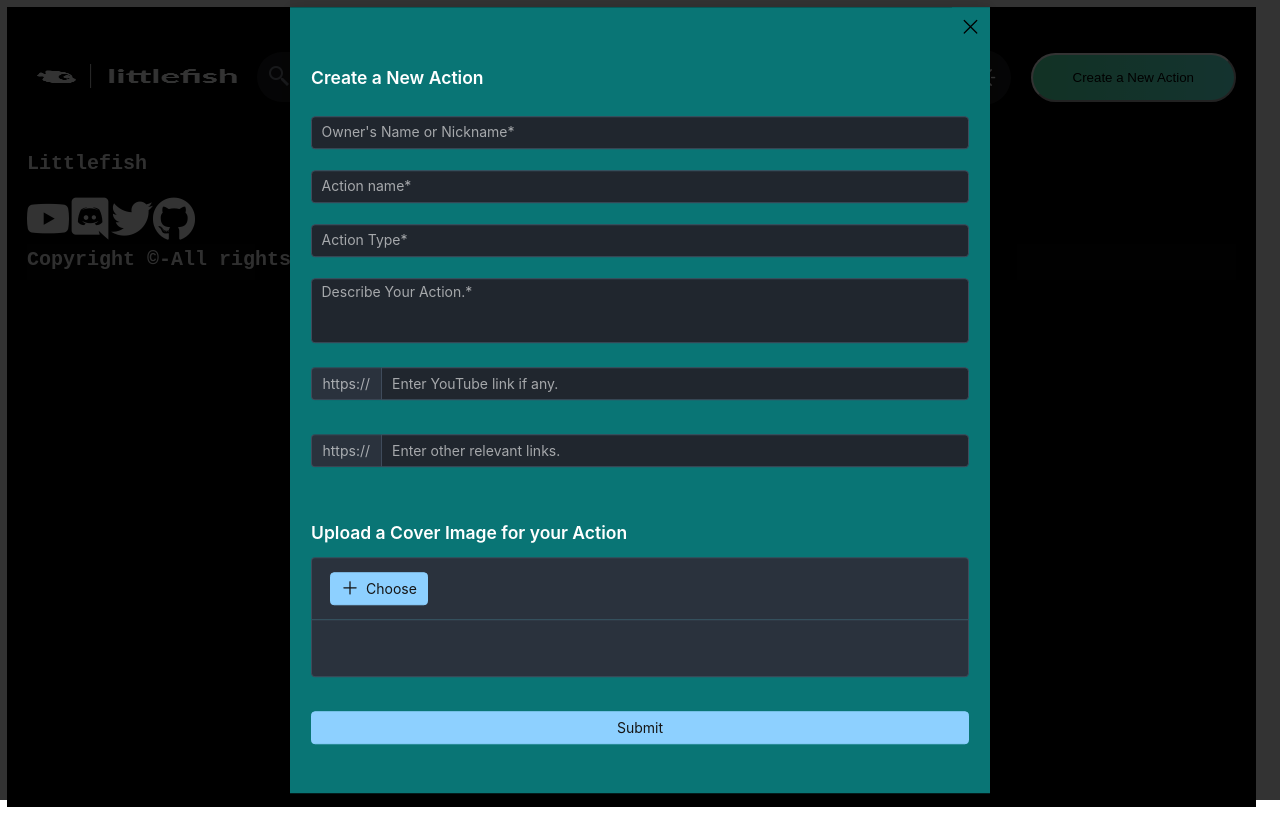
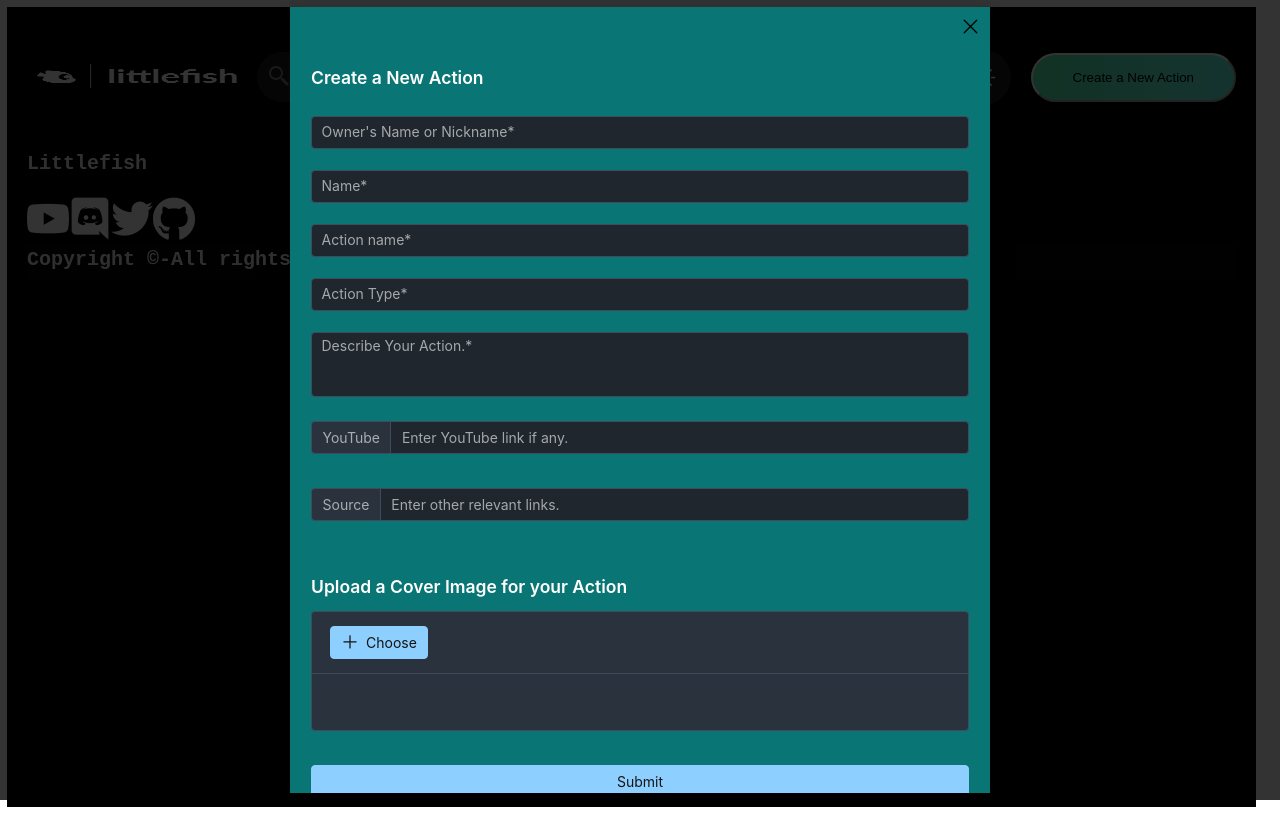
Before and after one commit to littlefish-foundation/littlefish-mvp, a React (Create React App) app in the folder frontend/: page / in a window 1280 px wide. Both pictures are taken after typing "Sample" into the empty fields and a click on the button "Create a New Action". Built offline with nearby package versions, Linux system fonts and the light colour scheme; no server answers.

Commit message:
Refactoring Frontend Code

```diff
--- a/frontend/src/components/AbstractList.js
+++ b/frontend/src/components/AbstractList.js
@@ -6,16 +6,17 @@ const AbstractList = ({ listData, setSelectedNft }) => {
   return (
     <div className="list">
       {listData.map((nft) => (
-        <div key={nft.token_id} onClick={() => setSelectedNft(nft.token_id)}>
+        <div key={nft.tokenId} onClick={() => setSelectedNft(nft.tokenId)}>
           <CollectionCard
 
-            id={nft.token_id}
-            asset_name={nft.asset_name}
+            id={nft.tokenId}
+            assetName={nft.assetName}
+            name={nft.name}
             description={nft.description}
             image={nft.image}
-            link_1={nft.link_1}
-            link_2={nft.link_2}
-            owner_name={nft.owner_name}
+            youtubeLink={nft.youtubeLink}
+            otherLink={nft.otherLink}
+            ownerName={nft.ownerName}
           />
         </div>
       ))}
--- a/frontend/src/components/Main.js
+++ b/frontend/src/components/Main.js
@@ -17,7 +17,7 @@ const Main = ({ selectedNft, listData }) => {
         </div>
         <div className="nftDetails" style={{ color: "#fff" }}>
           <div className="title">
-            {activeNft.name}
+            {activeNft.assetName}
 
             <br />
             <span className="description">{activeNft.description}</span>
@@ -26,12 +26,12 @@ const Main = ({ selectedNft, listData }) => {
           </div>
 
           <div className="description">
-            <a href={activeNft.link_1} style={{ color: "white" }}>
+            <a href={activeNft.youtubeLink} style={{ color: "white" }}>
               {" "}
               <i className="pi pi-youtube" style={{ fontSize: "1.5em" }}> Video Link</i>
             </a>
             <br />
-            <a href={activeNft.link_2} style={{ color: "white" }}>
+            <a href={activeNft.otherLink} style={{ color: "white" }}>
               {" "}
               <i className="pi pi-globe" style={{ fontSize: "1.5em" }}> Source Link</i>
             </a>
@@ -40,7 +40,7 @@ const Main = ({ selectedNft, listData }) => {
               {" "}
               <i className="pi pi-user" style={{ fontSize: "1em" }}>
                 {" "}
-                Action Owner: {activeNft.owner_name}{" "}
+                Action Owner: {activeNft.ownerName}{" "}
               </i>
               <div className="ownerNameAndHandle"></div>
             </div>
--- a/frontend/src/formcomponents/FormComponents/AllFormCode.js
+++ b/frontend/src/formcomponents/FormComponents/AllFormCode.js
@@ -14,12 +14,16 @@ import { classNames } from "primereact/utils";
 import "../index.css";
 import "./FormDemo.css";
 
-const AllFormCode = (props) => {
+const AllFormCode = () => {
+  const [ownerNameValue, setOwnerNameValue] = useState("");
   const [nameValue, setNameValue] = useState("");
-  const [discordValue, setDiscordValue] = useState("");
+  const [assetNameValue, setAssetNameValue] = useState("");
   const [actionTypeValue, setActionTypeValue] = useState("");
 
   const [descriptionValue, setDescriptionValue] = useState("");
+  const [url1, setURL1] = useState("");
+  const [url2, setURL2] = useState("");
+
   const [showMessage, setShowMessage] = useState(false);
   const [formData, setFormData] = useState({});
 
@@ -34,8 +38,7 @@ const AllFormCode = (props) => {
       const uploadType = reader.result.split(",")[0];
       const base64data = reader.result.split(",")[1];
       window.basedata = base64data;
-      window.uploadType = uploadType.split(':').pop().split(';')[0];
-      console.log(uploadType);
+      window.uploadType = uploadType.split(":").pop().split(";")[0];
     };
   };
   //console.log(window.basedata);
@@ -43,12 +46,16 @@ const AllFormCode = (props) => {
   const validate = (data) => {
     let errors = {};
 
-    if (!data.name) {
-      errors.name = "Name or Nickname is required.";
+    if (!data.ownerName) {
+      errors.ownerName = "Name or Nickname is required.";
     }
 
-    if (!data.discordServer) {
-      errors.discordServer = "Discord Server Name is required.";
+    if (!data.name) {
+      errors.name = "Name is required.";
+    }
+
+    if (!data.assetName) {
+      errors.assetName = "Discord Server Name is required.";
     }
 
     if (!data.actionType) {
@@ -58,6 +65,7 @@ const AllFormCode = (props) => {
     if (!data.description) {
       errors.description = "You need to desribe your action.";
     }
+
     return errors;
   };
 
@@ -68,60 +76,26 @@ const AllFormCode = (props) => {
     );
   };
 
-  const [url1, setURL1] = useState("");
-  const isInputTextChanged1 = (e) => {
-    console.log(e.target.value);
-    let urlVal1 = e.target.value;
-    if (urlVal1.includes("https://")) urlVal1 = urlVal1.split("https://")[1];
-
-
-    setURL1(urlVal1);
-    window.url1 = urlVal1;
-  };
-
-  const [url2, setURL2] = useState("");
-  const isInputTextChanged2 = (e) => {
-    console.log(e.target.value);
-    let urlVal2 = e.target.value;
-    if (urlVal2.includes("https://")) urlVal2 = urlVal2.split("https://")[1];
-
-
-    setURL2(urlVal2);
-    window.url2 = urlVal2;
-  };
-
   const onSubmit = (data, form) => {
     setFormData(data);
     setShowMessage(true);
     console.log(data);
-    //console.log(formData);
-    window.name = data.name;
-    window.discordServer = data.discordServer;
-    window.actionType = data.actionType;
-    window.description = data.description;
-
-    form.restart();
-  };
 
     const options = {
       method: "POST",
       url: "http://localhost:8000/nft",
       data: {
-      nft: {
-        asset_name: window.discordServer,
-        owner_name: window.name,
-        name: window.discordServer,
-        link_1: window.url1,
-        link_2: window.url2,
+        name: data.name,
+        assetName: data.assetName,
+        description: data.description,
+        ownerName: data.ownerName,
+        youtubeLink: data.youtubeLink,
+        otherLink: data.otherLink,
+        mediaType: "image/png",
         image: window.basedata,
-        description: window.description,
-        media_type: window.uploadType,
-
-
-      },
       },
     };
-  console.log(options.data);
+
     axios
       .request(options)
       .then(function (response) {
@@ -130,6 +104,8 @@ const AllFormCode = (props) => {
       .catch(function (error) {
         console.error(error);
       });
+    form.restart();
+  };
 
   return (
     <div className="form-demo">
@@ -158,23 +134,27 @@ const AllFormCode = (props) => {
           <Form
             onSubmit={onSubmit}
             initialValues={{
+              ownerName: "",
               name: "",
-              discordServer: "",
+              assetName: "",
               actionType: "",
               description: "",
+              youtubeLink: "",
+              otherLink: "",
+              image: "",
             }}
             validate={validate}
             render={({ handleSubmit }) => (
               <form onSubmit={handleSubmit} className="p-fluid">
                 <Field
-                  name="name"
+                  name="ownerName"
                   render={({ input, meta }) => (
                     <div className="field">
                       <span className="p-float-label">
                         <InputText
-                          id="name"
-                          value={nameValue}
-                          onChange={(e) => setNameValue(e.target.value)}
+                          id="ownerName"
+                          value={ownerNameValue}
+                          onChange={(e) => setOwnerNameValue(e.target.value)}
                           {...input}
                           autoFocus
                           className={classNames({
@@ -195,14 +175,41 @@ const AllFormCode = (props) => {
                   )}
                 />
                 <Field
-                  name="discordServer"
+                  name="name"
                   render={({ input, meta }) => (
                     <div className="field">
                       <span className="p-float-label p-input-icon-right">
                         <InputText
-                          id="discordServer"
-                          value={discordValue}
-                          onChange={(e) => setDiscordValue(e.target.value)}
+                          id="name"
+                          value={nameValue}
+                          onChange={(e) => setNameValue(e.target.value)}
+                          {...input}
+                          className={classNames({
+                            "p-invalid": isFormFieldValid(meta),
+                          })}
+                        />
+                        <label
+                          htmlFor="inputtext"
+                          className={classNames({
+                            "p-error": isFormFieldValid(meta),
+                          })}
+                        >
+                          Name*
+                        </label>
+                      </span>
+                      {getFormErrorMessage(meta)}
+                    </div>
+                  )}
+                />
+                <Field
+                  name="assetName"
+                  render={({ input, meta }) => (
+                    <div className="field">
+                      <span className="p-float-label p-input-icon-right">
+                        <InputText
+                          id="assetName"
+                          value={assetNameValue}
+                          onChange={(e) => setAssetNameValue(e.target.value)}
                           {...input}
                           className={classNames({
                             "p-invalid": isFormFieldValid(meta),
@@ -280,12 +287,12 @@ const AllFormCode = (props) => {
                   )}
                 />
                 <div className="p-inputgroup">
-                  <span className="p-inputgroup-addon">https://</span>
+                  <span className="p-inputgroup-addon">YouTube</span>
                   <InputText
-                    id="YoutubeLink"
+                    id="youtubeLink"
                     value={url1}
                     placeholder="Enter YouTube link if any."
-                    onChange={isInputTextChanged1}
+                    onChange={(e) => setURL1(e.target.value)}
                   />
                 </div>
 
@@ -293,12 +300,12 @@ const AllFormCode = (props) => {
                 <br />
 
                 <div className="p-inputgroup">
-                  <span className="p-inputgroup-addon">https://</span>
+                  <span className="p-inputgroup-addon">Source</span>
                   <InputText
-                    id="OtherLinks"
+                    id="otherLink"
                     value={url2}
                     placeholder="Enter other relevant links."
-                    onChange={isInputTextChanged2}
+                    onChange={(e) => setURL2(e.target.value)}
                   />
                 </div>
 
@@ -312,7 +319,7 @@ const AllFormCode = (props) => {
                   </h5>
                   <FileUpload
                     name="image"
-                    //url="http://localhost:8000/nft"
+                    url="http://localhost:8000/nft"
                     accept="image/*"
                     customUpload
                     uploadHandler={customBase64Uploader}
```
Also changed, not shown: frontend/src/formcomponents/FormComponents/CoverImage.js (added, +40 -0 lines). Lines whose indentation alone changed are shown as unchanged.
